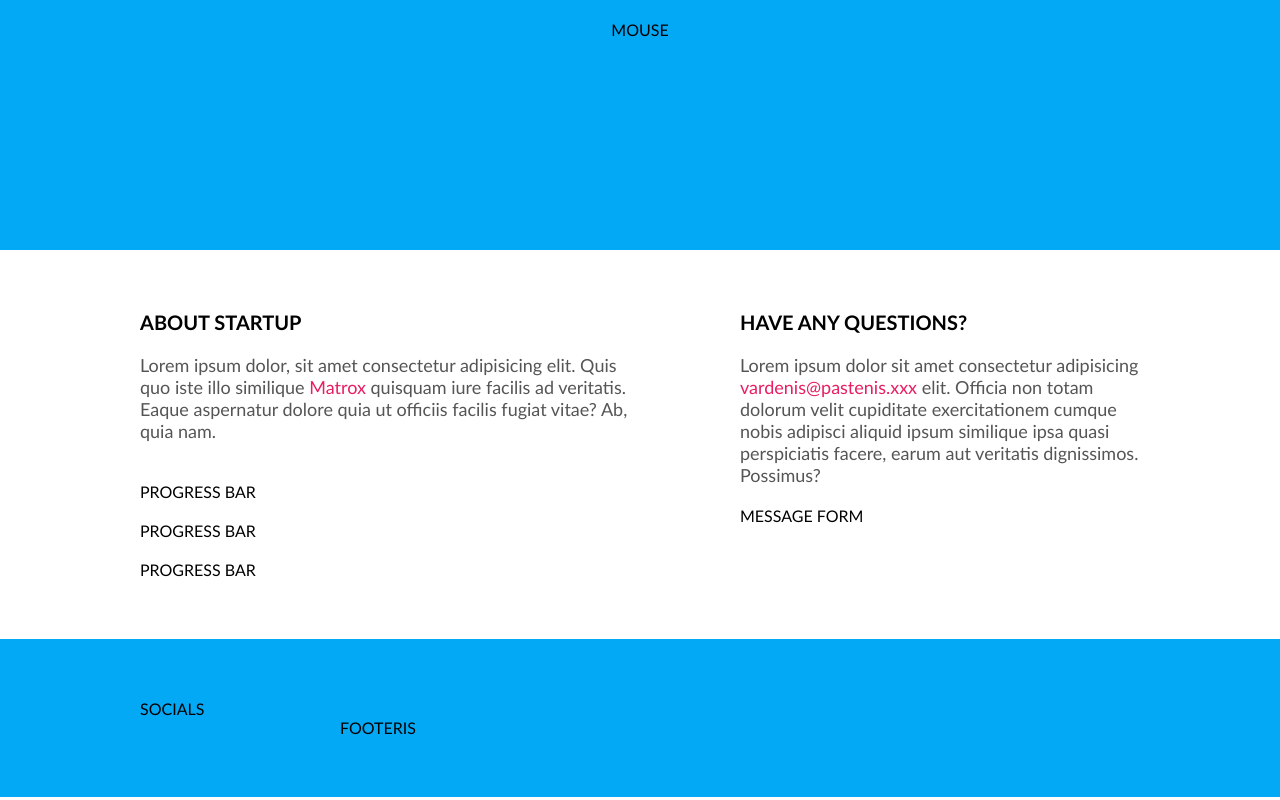
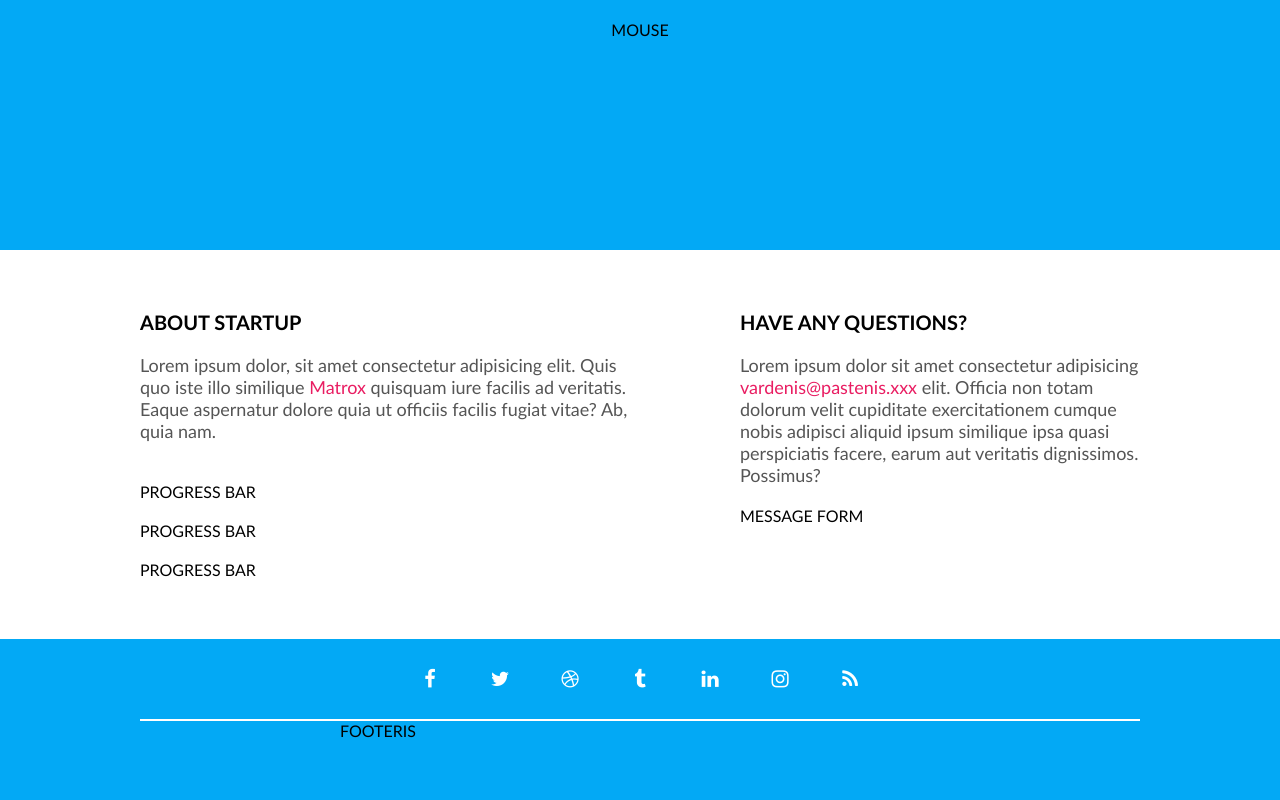
Before and after one commit to Rasosm/4-coming-soon, a website: page index.html in a window 1280 px wide. Shown: the part 550-1350 px from the top of the page. Drawn offline with Linux system fonts and the light colour scheme.

Commit message:
Socials icons style

```diff
--- /dev/null
+++ b/css/components/socials.css
@@ -0,0 +1,26 @@
+.socials {
+  display: flex;
+  padding-top: 10px;
+  padding-bottom: 10px;
+  border-bottom: 2px solid #fff;
+  justify-content: center;
+  gap: 10px;
+  flex-wrap: wrap;
+}
+.socials > .icon {
+  width: 60px;
+  height:60px;
+  line-height: 60px;
+  font-size: 20px;
+  text-align: center;
+  color: #fff;
+  text-decoration: none;
+  border-radius: 50%;
+  transition: all 0.5s;
+}
+
+.socials > .icon:hover {
+  background-color: #fff;
+  color: var(--primary-color);
+
+}
--- a/css/pages/home.css
+++ b/css/pages/home.css
@@ -44,3 +44,5 @@
 .section-description > a:hover {
   text-decoration: underline;
 }
+footer.container {
+  padding-top: 0;
--- a/index.html
+++ b/index.html
@@ -16,6 +16,7 @@
   <link rel="stylesheet" href="./css/components/form.css">
   <link rel="stylesheet" href="./css/components/mouse.css">
   <link rel="stylesheet" href="./css/components/progress-bar.css">
+  <link rel="stylesheet" href="./css/components/socials.css">
   <!-- custom style -->
   <link rel="stylesheet" href="./css/pages/home.css">
 </head>
@@ -62,7 +63,15 @@
     </section>
   </main>
   <footer class="container bg-primary">
-    <div class="row">SOCIALS</div>
+    <div class="row socials">
+      <a href="#" class="icon fa fa-facebook"></a>
+      <a href="#" class="icon fa fa-twitter"></a>
+      <a href="#" class="icon fa fa-dribbble"></a>
+      <a href="#" class="icon fa fa-tumblr"></a>
+      <a href="#" class="icon fa fa-linkedin"></a>
+      <a href="#" class="icon fa fa-instagram"></a>
+      <a href="#" class="icon fa fa-rss"></a>
+    </div>
     <div class="row-short">
       FOOTERIS
     </div>
```
